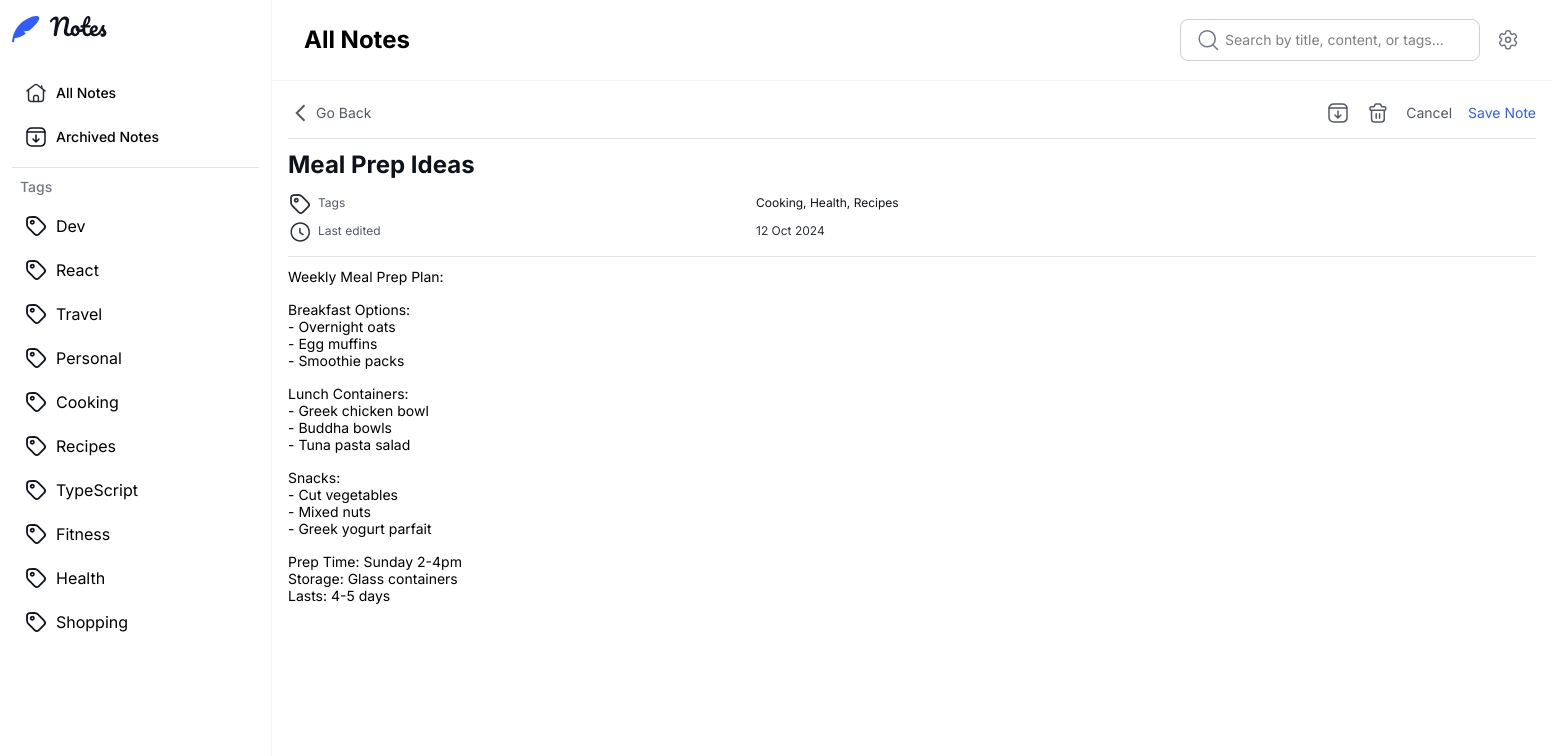
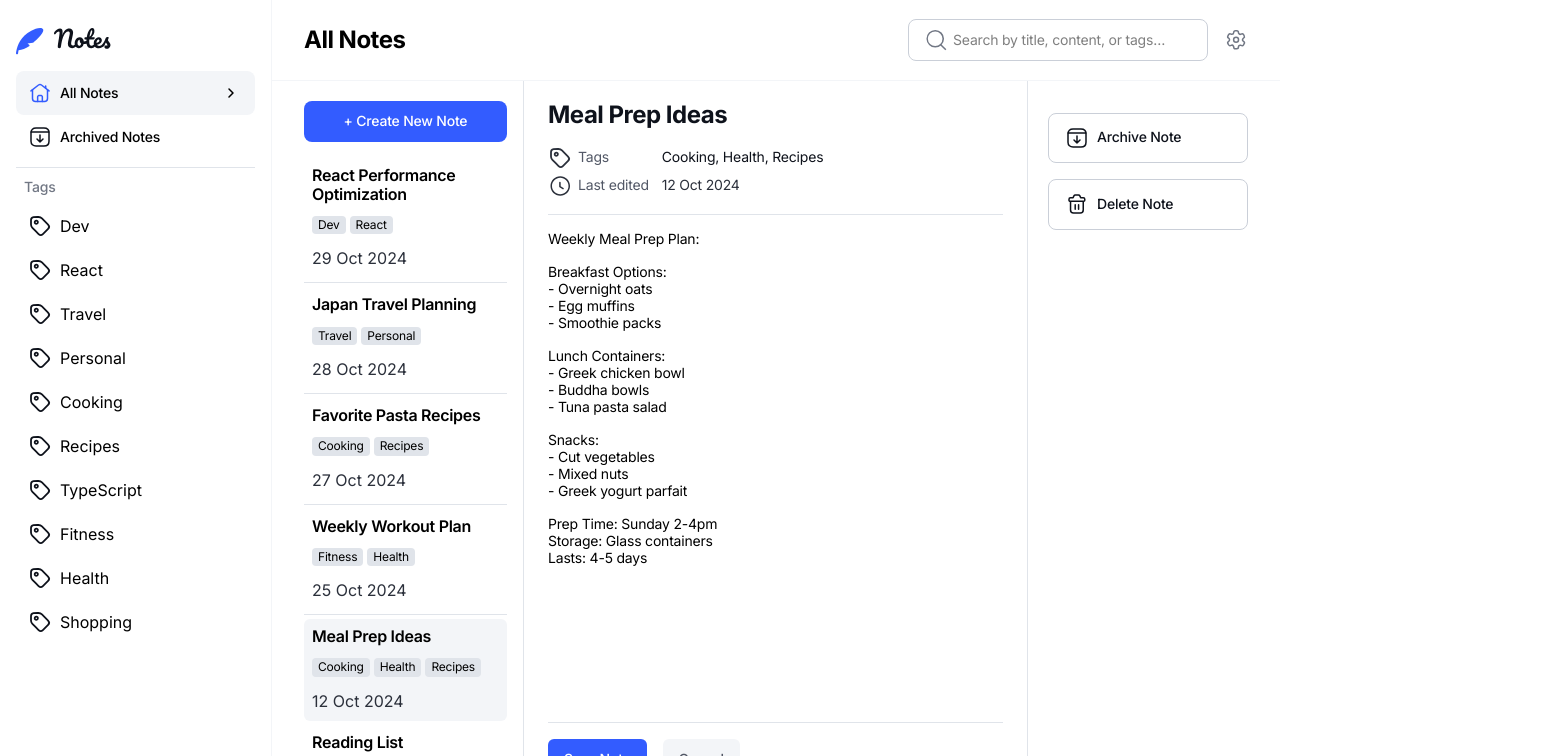
Before and after one commit to aneiqu/note-taking-web-app, a Next.js app: page /dashboard/n/0e40f6eb-1d47-4dcf-aa76-5272f1734ef0 in a window 1280 px wide. Shown: the top 756 px of the page, 1552 px wide, since content can reach past the window. Built offline with nearby package versions, Linux system fonts and the light colour scheme.

Commit message:
desktop notes display

```diff
--- a/app/(app)/dashboard/layout.tsx
+++ b/app/(app)/dashboard/layout.tsx
@@ -10,16 +10,16 @@ import Sidebar from "@/app/ui/dashboard/Sidebar/Sidebar";
 export default function Layout({ children }: { children: React.ReactNode }) {
   return (
     <div className='bg-neutral-100 dark:bg-neutral-700 h-screen flex flex-col lg:flex-row '>
-      <div className='flex flex-col gap-7 pl-4 py-3 lg:py-4 lg:px-3 lg:bg-white lg:min-w-68 border-r border-neutral-100'>
-        <div className='flex gap-2.5 '>
+      <div className='flex flex-col gap-7 pl-4 py-3 md:py-6 md:px-8 lg:py-3 lg:px-4 lg:gap-4 lg:bg-white lg:min-w-68 border-r border-neutral-100'>
+        <div className='flex gap-2.5 lg:pt-4 '>
           <LogoFeather />
           <LogoTextWhite className='dark:hidden' />
           <LogoTextDark className='hidden dark:block' />
         </div>
         <Sidebar />
       </div>
-      <div className='flex flex-col w-full h-full '>
-        <div className='flex flex-col items-center bg-white px-4 gap-4 dark:bg-neutral-950 rounded-12 rounded-b-0 h-full lg:rounded-0 lg:h-fit lg:flex-row lg:px-8 lg:py-[18.5px] lg:items-center lg:border-b border-neutral-100'>
+      <div className='flex flex-col w-full h-full'>
+        <div className='flex flex-col items-center bg-white px-4 gap-4 dark:bg-neutral-950 rounded-12 rounded-b-0 h-full lg:rounded-0 lg:h-fit lg:shrink-0 lg:flex-row lg:px-8 lg:py-[18.5px] lg:items-center lg:border-b border-neutral-100'>
           <div className='hidden lg:flex items-center w-full gap-4'>
             <h2 className='text-preset-1'>All Notes</h2>
             <div className='relative flex items-center ml-auto'>
--- a/app/(app)/dashboard/n/[note]/layout.tsx
+++ b/app/(app)/dashboard/n/[note]/layout.tsx
@@ -1,21 +1,39 @@
 import ArchiveIcon from "@/app/assets/icons/icon-archive.svg";
 import TrashIcon from "@/app/assets/icons/icon-delete.svg";
+import NotesListPane from "@/app/ui/dashboard/Note/NotesListPane";
 import ReturnButton from "../../../../ui/dashboard/Note/ReturnButton";
 
-export default function Layout({ children }: { children: React.ReactNode }) {
+interface LayoutProps {
+  children: React.ReactNode;
+  params: {
+    note: string;
+  };
+}
+
+export default async function Layout({ children, params }: LayoutProps) {
+  const { note: noteId } = await params;
   return (
-    <div className='flex flex-col gap-3 py-5 w-screen px-4 overflow-hidden h-full pb-16 md:pb-20'>
-      <div className='flex items-center justify-between text-preset-5'>
+    <div className='flex flex-col gap-3 py-5 w-screen px-4 overflow-hidden pb-16 md:pb-20 lg:w-full lg:grid lg:grid-cols-12 lg:p-0 lg:gap-0 h-full'>
+      <div className='col-span-3 hidden lg:block overflow-hidden'>
+        <NotesListPane activeNoteId={noteId} />
+      </div>
+      <div className='flex items-center lg:items-baseline justify-between text-preset-5 col-span-3 shrink-0 lg:order-3'>
         <ReturnButton />
 
-        <div className='flex gap-4 **:stroke-neutral-600'>
-          <ArchiveIcon />
-          <TrashIcon />
-          <button className='text-neutral-600'>Cancel</button>
-          <button className='text-blue-500'>Save Note</button>
+        <div className='flex gap-4 **:stroke-neutral-600 text-preset-4 text-neutral-950 lg:flex-col lg:w-full lg:py-8 lg:pl-5 lg:pr-8'>
+          <div className='lg:border lg:border-neutral-300 lg:rounded-lg lg:flex lg:px-4 lg:py-3 gap-2 items-center'>
+            <ArchiveIcon className='lg:**:stroke-neutral-950' />
+            <p className='hidden lg:block'>Archive Note</p>
+          </div>
+          <div className='lg:border lg:border-neutral-300 lg:rounded-lg lg:flex lg:px-4 lg:py-3 gap-2 items-center'>
+            <TrashIcon className='lg:**:stroke-neutral-950' />
+            <p className='hidden lg:block'>Delete Note</p>
+          </div>
+          <button className='text-neutral-600 lg:hidden'>Cancel</button>
+          <button className='text-blue-500 lg:hidden'>Save Note</button>
         </div>
       </div>
-      <hr className='text-neutral-200' />
+      <hr className='text-neutral-200 lg:hidden' />
       {children}
     </div>
   );
--- a/app/(app)/dashboard/n/[note]/page.tsx
+++ b/app/(app)/dashboard/n/[note]/page.tsx
@@ -15,9 +15,9 @@ export default async function Note({ params }: NotePageParams) {
   if (!currentNote) notFound();
 
   return (
-    <>
+    <div className='flex flex-col gap-4 col-span-6 lg:py-5 lg:px-6 lg:border-r border-neutral-200 h-full'>
       <div>
-        <div className='flex flex-col gap-3'>
+        <div className='flex flex-col gap-3 lg:gap-4'>
           <div className='text-preset-1 text-neutral-950'>{currentNote.title}</div>
           <div className='flex flex-col gap-1'>
             <NoteDataItems tags={currentNote.tags} date={currentNote.lastEdited} />
@@ -26,9 +26,14 @@ export default async function Note({ params }: NotePageParams) {
       </div>
       <hr className='text-neutral-200' />
       <textarea
-        className='whitespace-pre-wrap text-preset-5 h-full resize-none'
+        className='whitespace-pre-wrap text-preset-5 resize-none h-full'
         defaultValue={currentNote.content}
       ></textarea>
-    </>
+      <hr className='text-neutral-200 hidden lg:block' />
+      <div className='text-preset-4 hidden lg:flex gap-4 '>
+        <button className='py-3 px-4 bg-blue-500 text-white rounded-md'>Save Note</button>
+        <button className='py-3 px-4 bg-neutral-100 text-neutral-600 rounded-md'>Cancel</button>
+      </div>
+    </div>
   );
 }
--- a/app/(app)/dashboard/page.tsx
+++ b/app/(app)/dashboard/page.tsx
@@ -1,22 +1,9 @@
-import data from "@/app/assets/data/data.json";
-import DashboardItem from "@/app/ui/dashboard/DashboardItem";
+import NotesListPane from "@/app/ui/dashboard/Note/NotesListPane";
 
 export default function Home() {
-  const filteredNotes = data.notes.filter((note) => !note.isArchived);
-
   return (
     <div className='lg:grid lg:grid-cols-12 h-full'>
-      <div className='flex flex-col w-screen lg:w-full lg:h-full py-5 px-4 gap-4 col-span-3 lg:pl-8 lg:pr-4 lg:pt-5 lg:border-r border-neutral-200'>
-        <h2 className='text-preset-1 lg:hidden'>All Notes</h2>
-        <button className='hidden lg:block rounded-lg text-preset-4 bg-blue-500 py-3 w-full text-white'>
-          + Create New Note
-        </button>
-        <div className='flex flex-col gap-1 h-full overflow-y-scroll'>
-          {filteredNotes.map((note) => (
-            <DashboardItem note={note} key={note.id} />
-          ))}
-        </div>
-      </div>
+      <NotesListPane activeNoteId='' />
       <div className='hidden lg:block col-span-6'>
         <p></p>
       </div>
--- a/app/globals.css
+++ b/app/globals.css
@@ -3,43 +3,46 @@
 
 /* Text presets */
 
-@layer utilities {
-  .text-preset-1 {
+@utility text-preset-1 {
   font-size: 24px;
   line-height: 1.2;
-    letter-radius: -0.5px;
+  letter-spacing: -0.5px;
   font-weight: 700;
 }
-  .text-preset-2 {
+
+@utility text-preset-2 {
   font-size: 20px;
   line-height: 1.2;
-    letter-radius: -0.5px;
+  letter-spacing: -0.5px;
   font-weight: 700;
 }
-  .text-preset-3 {
+
+@utility text-preset-3 {
   font-size: 16px;
   line-height: 1.2;
-    letter-radius: -0.3px;
+  letter-spacing: -0.3px;
   font-weight: 600;
 }
-  .text-preset-4 {
+
+@utility text-preset-4 {
   font-size: 14px;
   line-height: 1.2;
-    letter-radius: -0.2px;
+  letter-spacing: -0.2px;
   font-weight: 500;
 }
-  .text-preset-5 {
+
+@utility text-preset-5 {
   font-size: 14px;
   line-height: 1.2;
-    letter-radius: -0.2px;
+  letter-spacing: -0.2px;
   font-weight: 400;
 }
-  .text-preset-6 {
+
+@utility text-preset-6 {
   font-size: 12px;
   line-height: 1.2;
-    letter-radius: -0.2px;
+  letter-spacing: -0.2px;
   font-weight: 400;
-  }
 }
 
 @theme {
--- a/app/ui/dashboard/DashboardItem.tsx
+++ b/app/ui/dashboard/DashboardItem.tsx
@@ -10,9 +10,12 @@ interface NoteProps {
     title: string;
     id: string;
   };
+  activeNoteId: string;
 }
 
-export default function DashboardItem({ note }: NoteProps) {
+export default function DashboardItem({ note, activeNoteId }: NoteProps) {
+  const isActive = note.id === activeNoteId;
+
   const tagsFormatted = note.tags.map((tag) => (
     <p key={tag} className='text-preset-6 px-1.5 py-0.5 bg-neutral-200 rounded-sm'>
       {tag}
@@ -25,15 +28,15 @@ export default function DashboardItem({ note }: NoteProps) {
           pathname: `/dashboard/n/${encodeURIComponent(note.id)}`,
           query: { from: "dashboard" },
         }}
-        className='nth-last-2:pb-14 md:nth-last-2:pb-18.5'
+        className='nth-last-2:pb-14 md:nth-last-2:pb-18.5 lg:pb-0!'
       >
-        <div className='flex flex-col p-2 gap-3 '>
+        <div className={`flex flex-col p-2 gap-3 rounded-md ${isActive ? "bg-neutral-100" : ""}`}>
           <h3 className='text-preset-3'>{note.title}</h3>
           <div className='flex gap-1 flex-wrap'>{tagsFormatted}</div>
           <p className='text-neutral-700'>{formatDate(note.lastEdited)}</p>
         </div>
       </Link>
-      <hr className='text-neutral-200 last:hidden' />
+      <hr className={`text-neutral-200 last:hidden ${isActive ? "hidden" : ""}`} />
     </>
   );
 }
--- a/app/ui/dashboard/Note/NoteDataItems.tsx
+++ b/app/ui/dashboard/Note/NoteDataItems.tsx
@@ -17,8 +17,8 @@ interface ContainerProps {
 
 function DataItemContainer({ title, data, Icon, greyedOut, variant }: ContainerProps) {
   return (
-    <div className='grid grid-cols-8 text-preset-6 items-center'>
-      <div className='flex col-span-3 gap-1.5 items-center'>
+    <div className='grid grid-cols-8 text-preset-6 lg:text-preset-5 items-center'>
+      <div className='flex col-span-3 md:col-span-1 lg:col-span-2 gap-1.5 items-center'>
         <Icon
           className={`${variant === "fill" ? "**:fill-neutral-700" : "**:stroke-neutral-700"}`}
         />
--- /dev/null
+++ b/app/ui/dashboard/Note/NotesListPane.tsx
@@ -0,0 +1,20 @@
+import data from "@/app/assets/data/data.json";
+import DashboardItem from "@/app/ui/dashboard/DashboardItem";
+
+export default function NotesListPane({ activeNoteId }: { activeNoteId: string }) {
+  const filteredNotes = data.notes.filter((note) => !note.isArchived);
+
+  return (
+    <div className='flex flex-col w-screen lg:w-full lg:h-full py-5 px-4 gap-4 col-span-3 lg:pl-8 lg:pr-4 lg:pt-5 lg:border-r border-neutral-200'>
+      <h2 className='text-preset-1 lg:hidden'>All Notes</h2>
+      <button className='hidden lg:block rounded-lg text-preset-4 bg-blue-500 py-3 w-full text-white'>
+        + Create New Note
+      </button>
+      <div className='flex flex-col gap-1 h-full overflow-y-scroll'>
+        {filteredNotes.map((note) => (
+          <DashboardItem note={note} key={note.id} activeNoteId={activeNoteId} />
+        ))}
+      </div>
+    </div>
+  );
+}
--- a/app/ui/dashboard/Note/ReturnButton.tsx
+++ b/app/ui/dashboard/Note/ReturnButton.tsx
@@ -8,7 +8,7 @@ export default function ReturnButton() {
   const redirectPath = searchParams.get("from") ?? "dashboard";
 
   return (
-    <Link href={`/${redirectPath}`} className='flex gap-1 items-center'>
+    <Link href={`/${redirectPath}`} className='flex gap-1 items-center lg:hidden'>
       <ArrowLeftIcon className='**:fill-neutral-600' />
       <p className='text-neutral-600'>Go Back</p>
     </Link>
--- a/app/ui/dashboard/Sidebar/SidebarItem.tsx
+++ b/app/ui/dashboard/Sidebar/SidebarItem.tsx
@@ -19,7 +19,7 @@ export default function SidebarItem({ icon, label, activePath, variant }: ItemPr
   const fullPath = `${defaultPath}${activePath}`;
   const isActive =
     activePath === ""
-      ? pathname === defaultPath
+      ? pathname === defaultPath || pathname.startsWith(`${defaultPath}/n/`)
       : pathname === fullPath || pathname.startsWith(`${fullPath}/`);
   const classes = `${isActive ? (variant === "fill" ? "fill-blue-500" : "**:stroke-blue-500") : variant === "fill" ? "fill-neutral-700" : "stroke-neutral-700"}`;
   const icons = {
```
Lines whose indentation alone changed are shown as unchanged.
